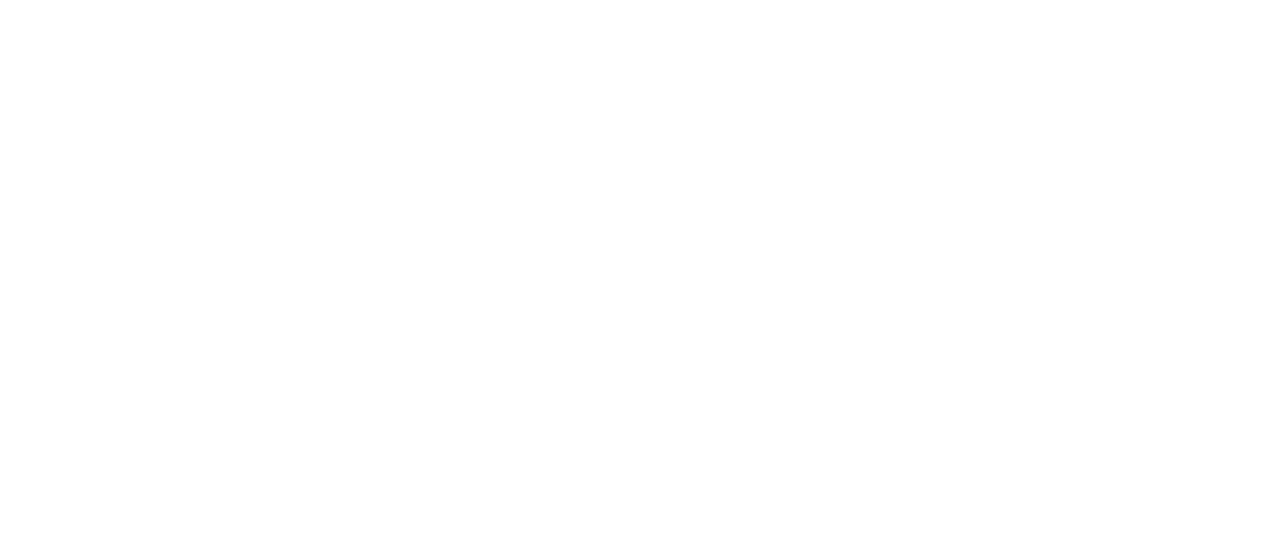
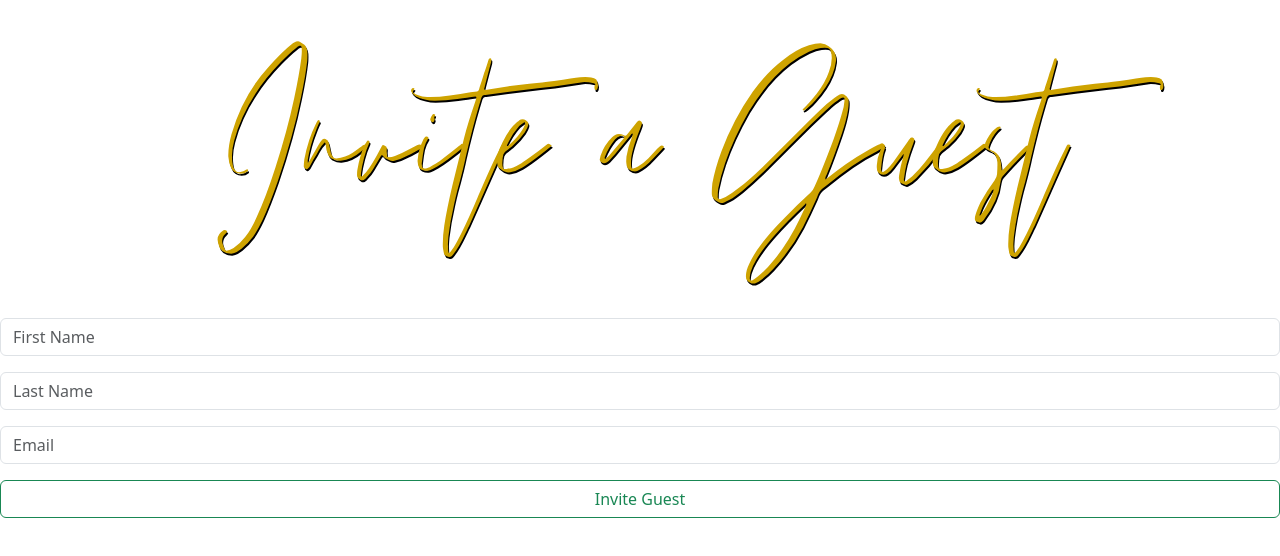
Before and after one commit to MichaelSault/TanyaWeddingWebsite, a React (Vite) app: page /Invite in a window 1280 px wide. Before the commit this address had no page. Shown: the top 556 px of the page. Built offline with nearby package versions, Linux system fonts and the light colour scheme.

Commit message:
Added a basic page for inviting guests

```diff
--- a/server.js
+++ b/server.js
@@ -30,11 +30,11 @@ app.get("/", (req, res) => {
 app.post("/InviteGuest", (req, res) => {
     Guests.create({
         email: req.body.email,
-        code: req.body.code,
+        //code: req.body.code,
         firstName: req.body.firstName,
         lastName: req.body.lastName,
-        rsvp: Boolean,
-        responseDate: Date
+        //rsvp: Boolean,
+        //responseDate: Date
     }).then(doc => console.log(doc))
     .catch(err => console.log(err));
 });
--- /dev/null
+++ b/src/components/AddGuest.jsx
@@ -0,0 +1,72 @@
+import {Button, Form} from 'react-bootstrap';
+import {useState, useEffect} from 'react';
+import axios from 'axios';
+
+import '../App.css';
+
+function AddGuest() {
+    const [guest, setGuest] = useState({
+        firstName: "",
+        lastName: "",
+        email: ""
+    });
+
+    const handleChange = (event) => {
+        const {name, value} = event.target;
+
+        setGuest(prev => {
+            return {
+                ...prev,
+                [name]: value,
+            };
+        });
+    };
+
+    useEffect(() => {
+        console.log(guest);
+    }, [guest]);
+
+    const handleClick = (event) => {
+        event.preventDefault();
+        console.log(guest);
+
+        axios.post("http://localhost:3001/InviteGuest", guest)
+        .then(res => console.log(res))
+        .catch(err => console.log(err));
+
+    };
+
+    return(
+        <div style={{width:"100%", margin:"auto auto", textAlign:"center"}}>
+            <h1>Invite a Guest</h1>
+            <Form>
+                <Form.Group>
+                    <Form.Control
+                        name='firstName'
+                        value={guest.firstName}
+                        placeholder='First Name'
+                        style={{marginBottom: '1rem'}}
+                        onChange={handleChange}
+                    />
+                    <Form.Control
+                        name="lastName"
+                        value={guest.lastName}
+                        placeholder='Last Name'
+                        style={{marginBottom: '1rem'}}
+                        onChange={handleChange}
+                    />
+                    <Form.Control
+                        name="email"
+                        value={guest.email}
+                        placeholder='Email'
+                        style={{marginBottom: '1rem'}}
+                        onChange={handleChange}
+                    />
+                </Form.Group>
+                <Button variant="outline-success" style={{width:"100%", marginBottom:'1rem'}} onClick={handleClick}>Invite Guest</Button>
+            </Form>
+        </div>
+    );
+}
+
+export default AddGuest;
--- a/src/main.jsx
+++ b/src/main.jsx
@@ -8,6 +8,7 @@ import RSVP from './components/RSVP.jsx';
 import Home from './components/Home.jsx';
 import GuestList from './components/GuestList.jsx';
 import Events from './components/Events.jsx';
+import AddGuest from './components/AddGuest';
 
 import TitleHeader from './components/TitleBanner';
 
@@ -21,6 +22,7 @@ ReactDOM.createRoot(document.getElementById('root')).render(
             <Route path='/RSVP' element={<RSVP />}/>
             <Route path='/Guests' element={<GuestList/>}/>
             <Route path='/Events' element={<Events/>}/>
+            <Route path='/Invite' element={<AddGuest/>}/>
           </Routes>
         </BrowserRouter>
       </React.StrictMode>
```
Also changed, not shown: src/components/Invite.jsx (deleted).
